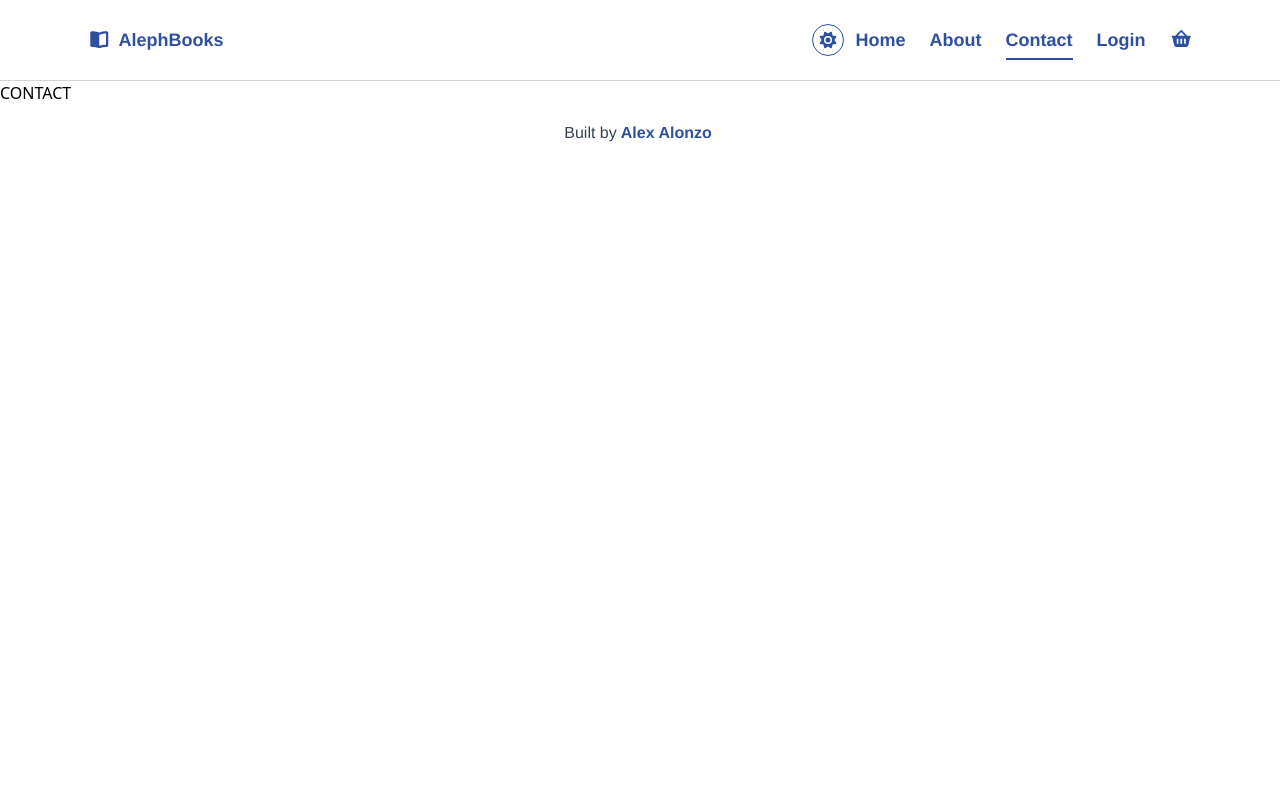
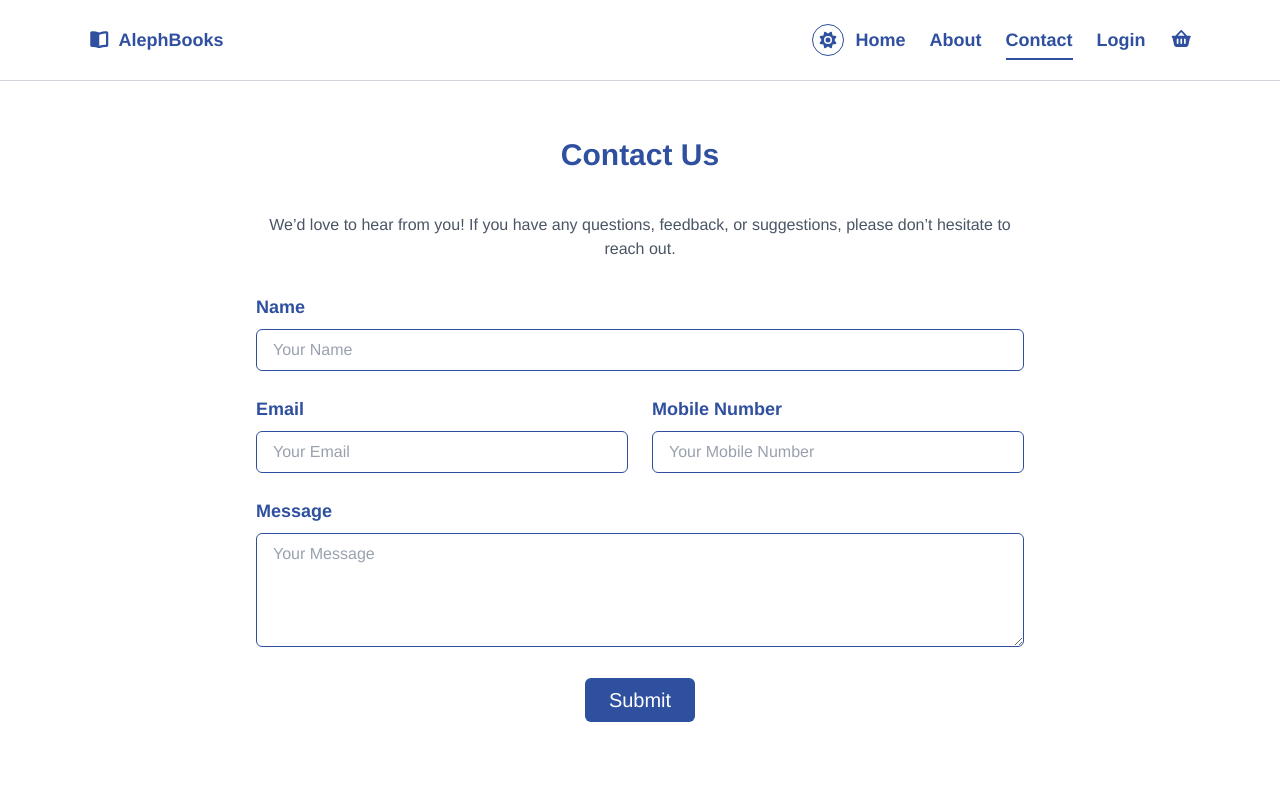
Before and after one commit to alexAlonzo-dev/AlephBooks, a React (Vite) app in the folder aleph-books-ui/: page /contact in a window 1280 px wide. Shown: the top 800 px of the page. Built offline with nearby package versions, Linux system fonts and the light colour scheme; no server answers.

Commit message:
feat(ui): create contact page

```diff
--- a/aleph-books-ui/src/components/About.jsx
+++ b/aleph-books-ui/src/components/About.jsx
@@ -26,7 +26,7 @@ export default function About() {
         inspiring.
       </p>
 
-      <h2 className="text-2xl leading-[32px] font-bold text-primary dark:text-light mb-6">
+      <h2 className="text-2xl leading-8 font-bold text-primary dark:text-light mb-6">
         Why Choose Aleph Book?
       </h2>
       <div className="space-y-8">
--- a/aleph-books-ui/src/components/Contact.jsx
+++ b/aleph-books-ui/src/components/Contact.jsx
@@ -1,11 +1,101 @@
 import React from "react";
+import PageTitle from "./PageTitle";
+import { Form } from "react-router-dom";
 
-function Contact() {
+export default function Contact() {
+  const labelStyle =
+    "block text-lg font-semibold text-primary dark:text-light mb-2";
+  const textFieldStyle =
+    "w-full px-4 py-2 text-base border rounded-md transition border-primary dark:border-light focus:ring focus:ring-dark dark:focus:ring-lighter focus:outline-none text-gray-800 dark:text-lighter bg-white dark:bg-gray-600 placeholder-gray-400 dark:placeholder-gray-300";
   return (
-    <>
-      <div>CONTACT</div>
-    </>
+    <div className="max-w-6xl min-h-212 mx-auto px-6 py-8 font-primary bg-normalbg dark:bg-darkbg">
+      <PageTitle title="Contact Us" />
+      <p className="max-w-3xl mx-auto mt-8 text-gray-600 dark:text-lighter mb-8 text-center">
+        We’d love to hear from you! If you have any questions, feedback, or
+        suggestions, please don’t hesitate to reach out.
+      </p>
+
+      {/* Contact Form */}
+      <Form method="POST" className="space-y-6 max-w-3xl mx-auto">
+        {/* Name Field */}
+        <div>
+          <label htmlFor="name" className={labelStyle}>
+            Name
+          </label>
+          <input
+            id="name"
+            name="name"
+            type="text"
+            placeholder="Your Name"
+            className={textFieldStyle}
+            required
+            minLength={5}
+            maxLength={30}
+          />
+        </div>
+
+        {/* Email and mobile Row */}
+        <div className="grid grid-cols-1 sm:grid-cols-2 gap-6">
+          {/* Email Field */}
+          <div>
+            <label htmlFor="email" className={labelStyle}>
+              Email
+            </label>
+            <input
+              id="email"
+              name="email"
+              type="email"
+              placeholder="Your Email"
+              className={textFieldStyle}
+              required
+            />
+          </div>
+
+          {/* Mobile Field */}
+          <div>
+            <label htmlFor="mobileNumber" className={labelStyle}>
+              Mobile Number
+            </label>
+            <input
+              id="mobileNumber"
+              name="mobileNumber"
+              type="tel"
+              required
+              pattern="^\d{10}$"
+              title="Mobile number must be exactly 10 digits"
+              placeholder="Your Mobile Number"
+              className={textFieldStyle}
+            />
+          </div>
+        </div>
+
+        {/* Message Field */}
+        <div>
+          <label htmlFor="message" className={labelStyle}>
+            Message
+          </label>
+          <textarea
+            id="message"
+            name="message"
+            rows="4"
+            placeholder="Your Message"
+            className={textFieldStyle}
+            required
+            minLength={5}
+            maxLength={500}
+          ></textarea>
+        </div>
+
+        {/* Submit Button */}
+        <div className="text-center">
+          <button
+            type="submit"
+            className="px-6 py-2 text-white dark:text-black text-xl rounded-md transition duration-200 bg-primary dark:bg-light hover:bg-dark dark:hover:bg-lighter"
+          >
+            Submit
+          </button>
+        </div>
+      </Form>
+    </div>
   );
 }
-
-export default Contact;
```
